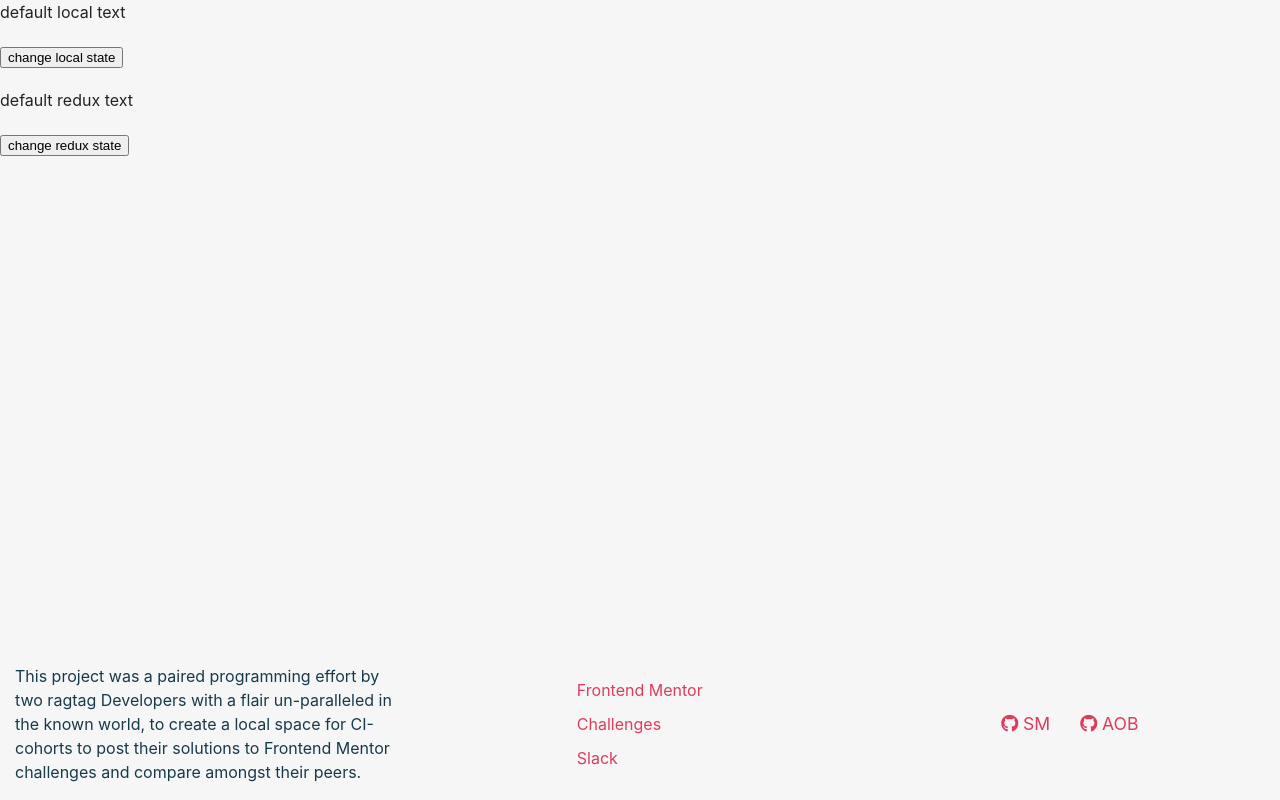
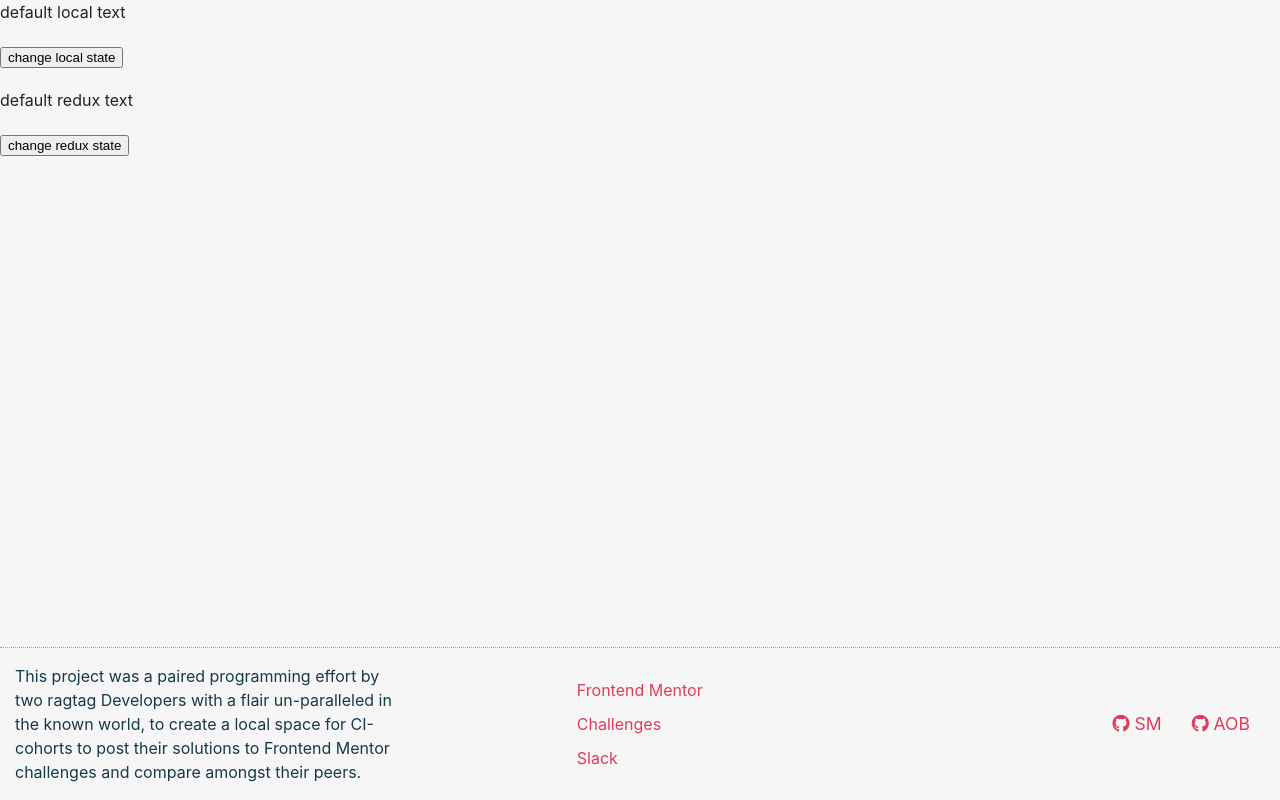
Before and after one commit to LaiMo2020/ci-fem, a React (Create React App) app: page / in a window 1280 px wide. Built offline with nearby package versions, Linux system fonts and the light colour scheme.

Commit message:
Resolved removed jsx className on dev-link parent column && text alignment on project-desc column

```diff
--- a/src/components/Footer/Footer.js
+++ b/src/components/Footer/Footer.js
@@ -5,7 +5,7 @@ const Footer = () => {
     return (
         <footer className="uk-position-bottom uk-padding-small">
             <div className="uk-grid">
-                <div className="uk-width-1-3@m uk-first-column uk-flex uk-flex-middle uk-flex-center">
+                <div className="uk-width-1-3@m uk-first-column uk-flex uk-flex-middle">
                     <p className="uk-text-left project-desc">
                         This project was a paired programming effort by two ragtag Developers with a flair
                         un-paralleled in the known world, to create a local space for CI-cohorts to post
@@ -46,7 +46,7 @@ const Footer = () => {
                         </li>
                     </ul>
                 </div>
-                <div className="uk-width-expand@m uk-flex uk-flex-middle uk-flex-center">
+                <div className="uk-width-expand@m uk-flex uk-flex-middle uk-flex-center uk-flex-right@m">
                     <a
                         className="uk-padding-small dev-link"
                         target="_blank"
--- a/src/styles/main.scss
+++ b/src/styles/main.scss
@@ -38,6 +38,10 @@ body {
 ==================================
 */
 
+footer {
+    border-top: 1px dotted #ac9999;
+}
+
 .project-desc {
     color: #173a4a;
     padding: 1rem 2rem;
```
